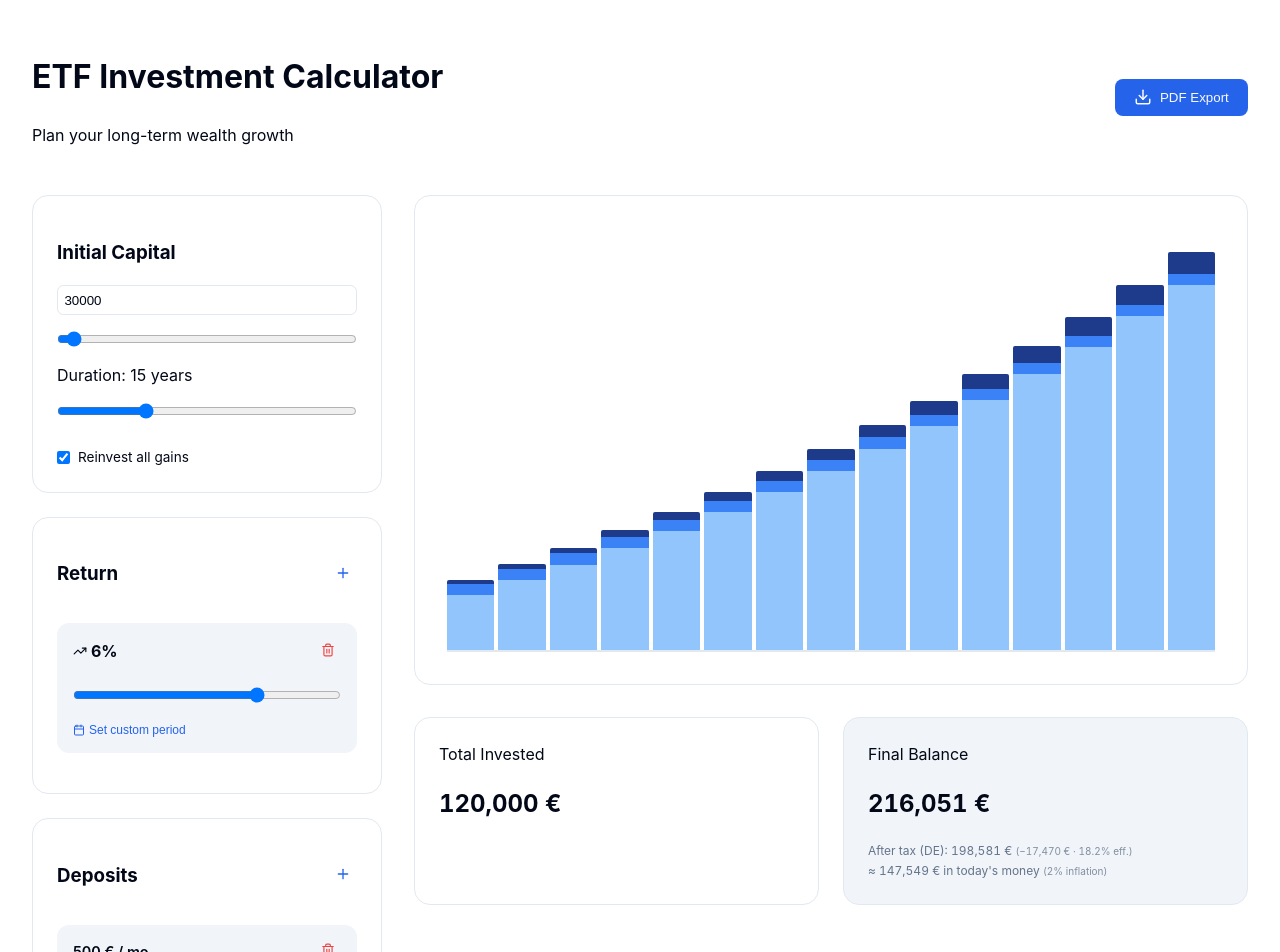
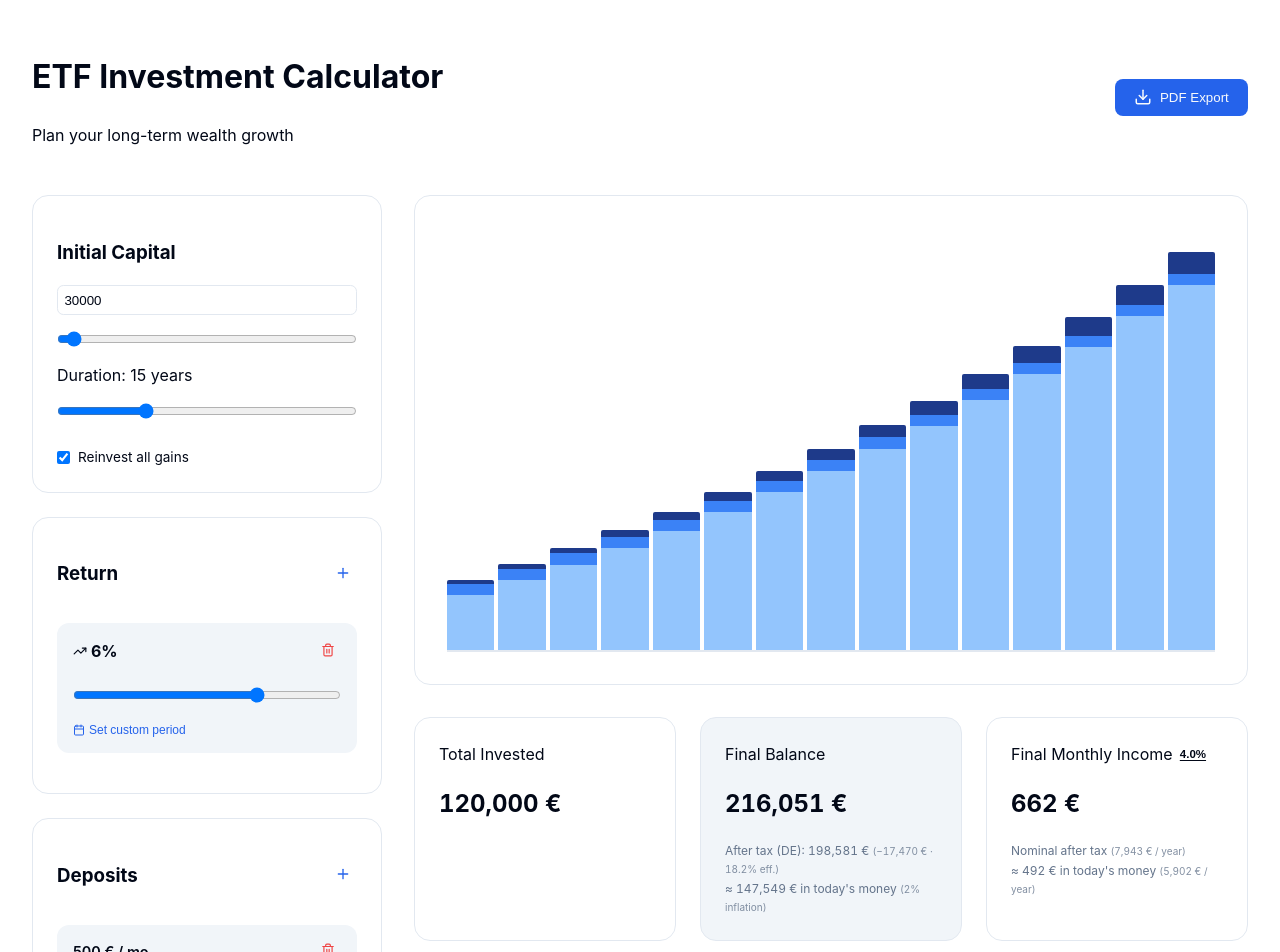
Before and after one commit to hamsterbacke23/investment-calc, a Vue app: page / in a window 1280 px wide. Shown: the top 952 px of the page. Built offline with nearby package versions, Linux system fonts and the light colour scheme.

Commit message:
Add configurable withdrawal rate with inline editing and monthly income card

```diff
--- a/src/App.vue
+++ b/src/App.vue
@@ -8,12 +8,28 @@ import autoTable from 'jspdf-autotable';
 const initialCapital = ref(30000);
 const durationYears = ref(15);
 const reinvestGains = ref(true);
+const withdrawalRate = ref(4);
+const isEditingWithdrawalRate = ref(false);
 const yieldPhases = ref([{ id: 1, startYear: 1, endYear: 15, rate: 6, customDuration: false }]);
 const transactions = ref([{ id: 1, name: 'Savings Plan', amount: 500, type: 'monthly', startYear: 1, endYear: 15, customDuration: false }]);
 
+const clampWithdrawalRate = () => {
+  const rate = Number(withdrawalRate.value);
+  if (!Number.isFinite(rate)) {
+    withdrawalRate.value = 4;
+    return;
+  }
+  withdrawalRate.value = Math.min(10, Math.max(1, Number(rate.toFixed(1))));
+};
+
+const closeWithdrawalRateEditor = () => {
+  clampWithdrawalRate();
+  isEditingWithdrawalRate.value = false;
+};
+
 // --- Persistence ---
 const saveToLocal = () => {
-  const data = { initialCapital: initialCapital.value, durationYears: durationYears.value, reinvestGains: reinvestGains.value, yieldPhases: yieldPhases.value, transactions: transactions.value };
+  const data = { initialCapital: initialCapital.value, durationYears: durationYears.value, reinvestGains: reinvestGains.value, withdrawalRate: withdrawalRate.value, yieldPhases: yieldPhases.value, transactions: transactions.value };
   localStorage.setItem('investment_sim_v1', JSON.stringify(data));
 };
 
@@ -24,6 +40,10 @@ const loadFromLocal = () => {
     initialCapital.value = parsed.initialCapital;
     durationYears.value = parsed.durationYears;
     if (parsed.reinvestGains !== undefined) reinvestGains.value = parsed.reinvestGains;
+    if (parsed.withdrawalRate !== undefined) {
+      const rate = Number(parsed.withdrawalRate);
+      withdrawalRate.value = Number.isFinite(rate) ? Math.min(10, Math.max(1, rate)) : 4;
+    }
     yieldPhases.value = parsed.yieldPhases.map(p => {
       if (p.customDuration === undefined) p.customDuration = false;
       return p;
@@ -39,7 +59,7 @@ const loadFromLocal = () => {
   }
 };
 
-watch([initialCapital, durationYears, reinvestGains, yieldPhases, transactions], () => saveToLocal(), { deep: true });
+watch([initialCapital, durationYears, reinvestGains, withdrawalRate, yieldPhases, transactions], () => saveToLocal(), { deep: true });
 
 // Auto-extend yield phases & transactions when total duration increases
 watch(durationYears, (newVal, oldVal) => {
@@ -195,7 +215,23 @@ const taxInfo = computed(() => {
   const afterTax = finalBalance - tax;
   const inflationFactor = Math.pow(1.02, durationYears.value);
   const inTodaysMoney = Math.round((tax > 0 ? afterTax : finalBalance) / inflationFactor);
-  return { gains, tax, afterTax, inTodaysMoney, effectiveRate: gains > 0 ? (tax / gains * 100).toFixed(1) : '0.0' };
+  const safeRate = Number.isFinite(Number(withdrawalRate.value)) ? Math.min(10, Math.max(1, Number(withdrawalRate.value))) : 4;
+  const withdrawalRateDecimal = safeRate / 100;
+  const withdrawalAnnual = Math.round(afterTax * withdrawalRateDecimal);
+  const withdrawalMonthly = Math.round(withdrawalAnnual / 12);
+  const withdrawalAnnualReal = Math.round(inTodaysMoney * withdrawalRateDecimal);
+  const withdrawalMonthlyReal = Math.round(withdrawalAnnualReal / 12);
+  return {
+    gains,
+    tax,
+    afterTax,
+    inTodaysMoney,
+    withdrawalAnnual,
+    withdrawalMonthly,
+    withdrawalAnnualReal,
+    withdrawalMonthlyReal,
+    effectiveRate: gains > 0 ? (tax / gains * 100).toFixed(1) : '0.0'
+  };
 });
 
 const etfBenchmarks = computed(() => {
@@ -249,7 +285,7 @@ const exportPDF = () => {
 </script>
 
 <template>
-  <div class="app-container" @click="activeTooltipYear = null">
+  <div class="app-container" @click="activeTooltipYear = null; closeWithdrawalRateEditor()">
     <header class="main-header">
       <div>
         <h1>ETF Investment Calculator</h1>
@@ -405,6 +441,28 @@ const exportPDF = () => {
             <h2>{{ calculateData[calculateData.length-1].balance.toLocaleString() }} €</h2>
             <span class="tax-note" v-if="taxInfo.tax > 0">After tax (DE): {{ taxInfo.afterTax.toLocaleString() }} € <small>(−{{ taxInfo.tax.toLocaleString() }} € · {{ taxInfo.effectiveRate }}% eff.)</small></span>
             <span class="inflation-note">≈ {{ taxInfo.inTodaysMoney.toLocaleString() }} € in today's money <small>(2% inflation)</small></span>
+          </div>
+          <div class="stat-card monthly-card">
+            <label class="monthly-label">
+              Final Monthly Income
+              <button v-if="!isEditingWithdrawalRate" class="inline-rate-btn" @click.stop="isEditingWithdrawalRate = true">{{ withdrawalRate.toFixed(1) }}%</button>
+              <input
+                v-else
+                ref="withdrawalRateInput"
+                type="number"
+                class="inline-rate-input"
+                v-model.number="withdrawalRate"
+                min="1"
+                max="10"
+                step="0.1"
+                @click.stop
+                @blur="closeWithdrawalRateEditor"
+                @keydown.enter.prevent="closeWithdrawalRateEditor"
+              />
+            </label>
+            <h2>{{ taxInfo.withdrawalMonthly.toLocaleString() }} €</h2>
+            <span class="tax-note">Nominal after tax <small>({{ taxInfo.withdrawalAnnual.toLocaleString() }} € / year)</small></span>
+            <span class="inflation-note">≈ {{ taxInfo.withdrawalMonthlyReal.toLocaleString() }} € in today's money <small>({{ taxInfo.withdrawalAnnualReal.toLocaleString() }} € / year)</small></span>
           </div>
         </div>
       </div>
@@ -621,7 +679,7 @@ input[type="range"] {
 
 .stats-grid {
   display: grid;
-  grid-template-columns: 1fr 1fr;
+  grid-template-columns: repeat(3, minmax(0, 1fr));
   gap: 1.5rem;
   margin-top: 2rem;
 }
@@ -640,6 +698,45 @@ input[type="range"] {
 .tax-note small { color: hsl(var(--muted-foreground)); opacity: 0.8; }
 .inflation-note { display: block; font-size: 0.75rem; color: hsl(var(--muted-foreground)); margin-top: 0.15rem; font-variant-numeric: tabular-nums; }
 .inflation-note small { color: hsl(var(--muted-foreground)); opacity: 0.8; }
+
+.monthly-card h2 {
+  color: hsl(var(--foreground));
+}
+
+.monthly-label {
+  display: flex;
+  align-items: center;
+  gap: 0.3rem;
+  flex-wrap: nowrap;
+}
+
+.inline-rate-btn {
+  border: none;
+  background: none;
+  color: hsl(var(--foreground));
+  font-size: 0.72rem;
+  font-weight: 600;
+  padding: 0;
+  margin-left: 0.15rem;
+  cursor: pointer;
+  text-decoration: underline;
+  text-underline-offset: 2px;
+}
+
+.inline-rate-input {
+  width: 3.8rem !important;
+  min-width: 3.8rem;
+  display: inline-block;
+  vertical-align: baseline;
+  margin: 0 0.2rem;
+  padding: 0.05rem 0.25rem;
+  font-size: 0.78rem;
+  border: 1px solid hsl(var(--input));
+  border-radius: 0.25rem;
+  background: hsl(var(--background));
+  color: hsl(var(--foreground));
+  line-height: 1.1;
+}
 
 .highlighted { background: hsl(var(--secondary)); border: 1px solid hsl(var(--border)); }
 
@@ -740,6 +837,12 @@ input[type="range"] {
   line-height: 1.4;
 }
 
+@media (max-width: 1200px) {
+  .stats-grid {
+    grid-template-columns: repeat(2, minmax(0, 1fr));
+  }
+}
+
 @media (max-width: 900px) {
   .grid-layout {
     grid-template-columns: 1fr;
@@ -793,6 +896,9 @@ input[type="range"] {
     position: static;
     order: -1;
   }
+  .stats-grid {
+    grid-template-columns: 1fr;
+  }
   .sidebar { width: 100%; min-width: unset; }
 }
 
```
